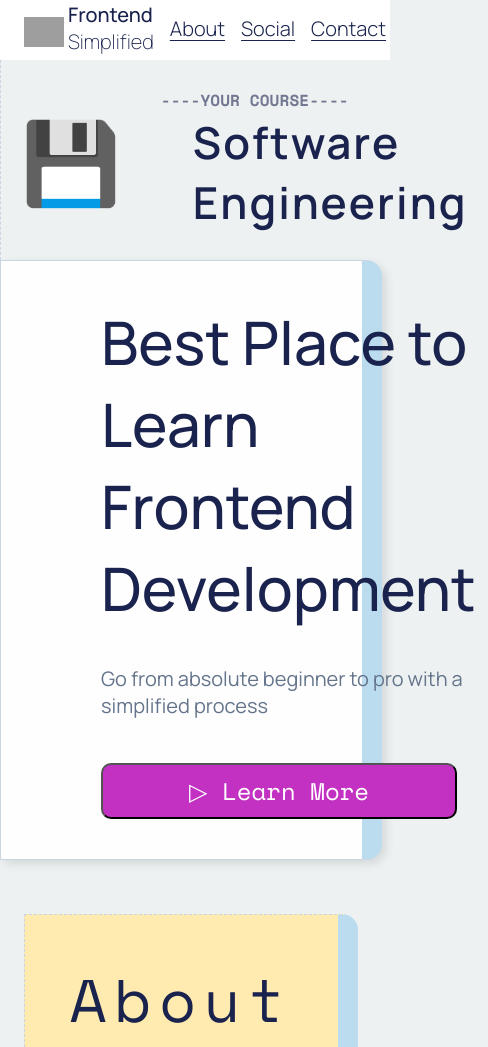
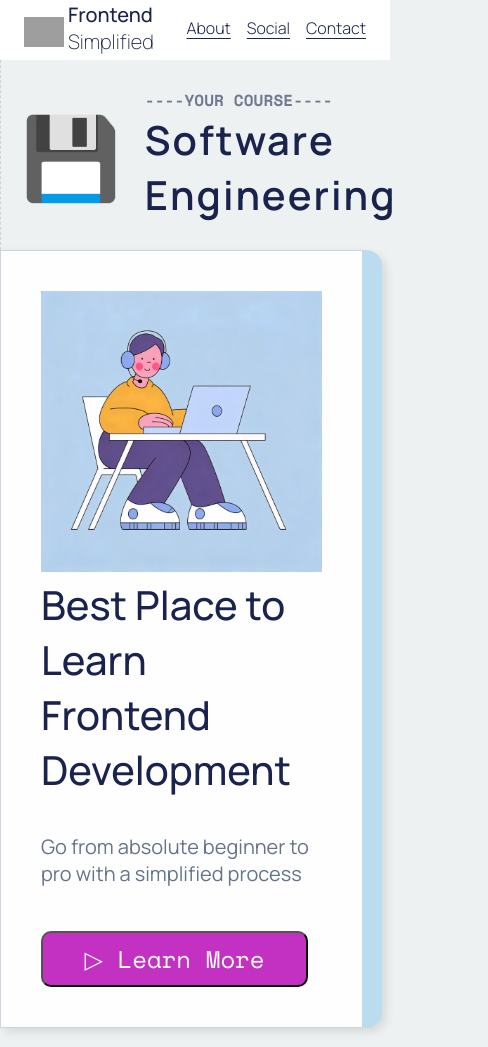
Before and after one commit to alex777-L/mini-project, a plain HTML site: page index.html in a window 390 px wide. Shown: the top 1047 px of the page, 488 px wide, since content can reach past the window. Drawn offline with nearby package versions, Linux system fonts and the light colour scheme; grey boxes are pictures that could not be loaded.

Commit message:
finished mini project

```diff
--- a/style.css
+++ b/style.css
@@ -283,3 +283,51 @@ footer {
 .footer__link {
   padding: 0 16px;
 }
+
+/* Responisvness */
+
+/*
+smaller screen
+
+*/
+
+@media (max-width: 1024px) {
+  .section__description--para {
+    font-size: 20px;
+  }
+}
+
+@media (max-width: 768px) {
+  a {
+    font-size: 16px;
+  }
+  .course {
+    gap: 4px;
+  }
+  .course__title {
+    margin-left: 0;
+    font-size: 40px;
+  }
+  .hero {
+    flex-direction: column;
+  }
+  .hero__img--wrapper {
+    max-width: 500px;
+  }
+  .hero__description {
+    margin-left: 0;
+  }
+  h1 {
+    font-size: 40px;
+  }
+  .section__description {
+    flex-direction: column;
+  }
+  .section__description--wrapper {
+    width: 100%;
+  }
+  input,
+  textarea {
+    width: 400px;
+  }
+}
```
Also changed, not shown: index.html (+1 -1 lines).
